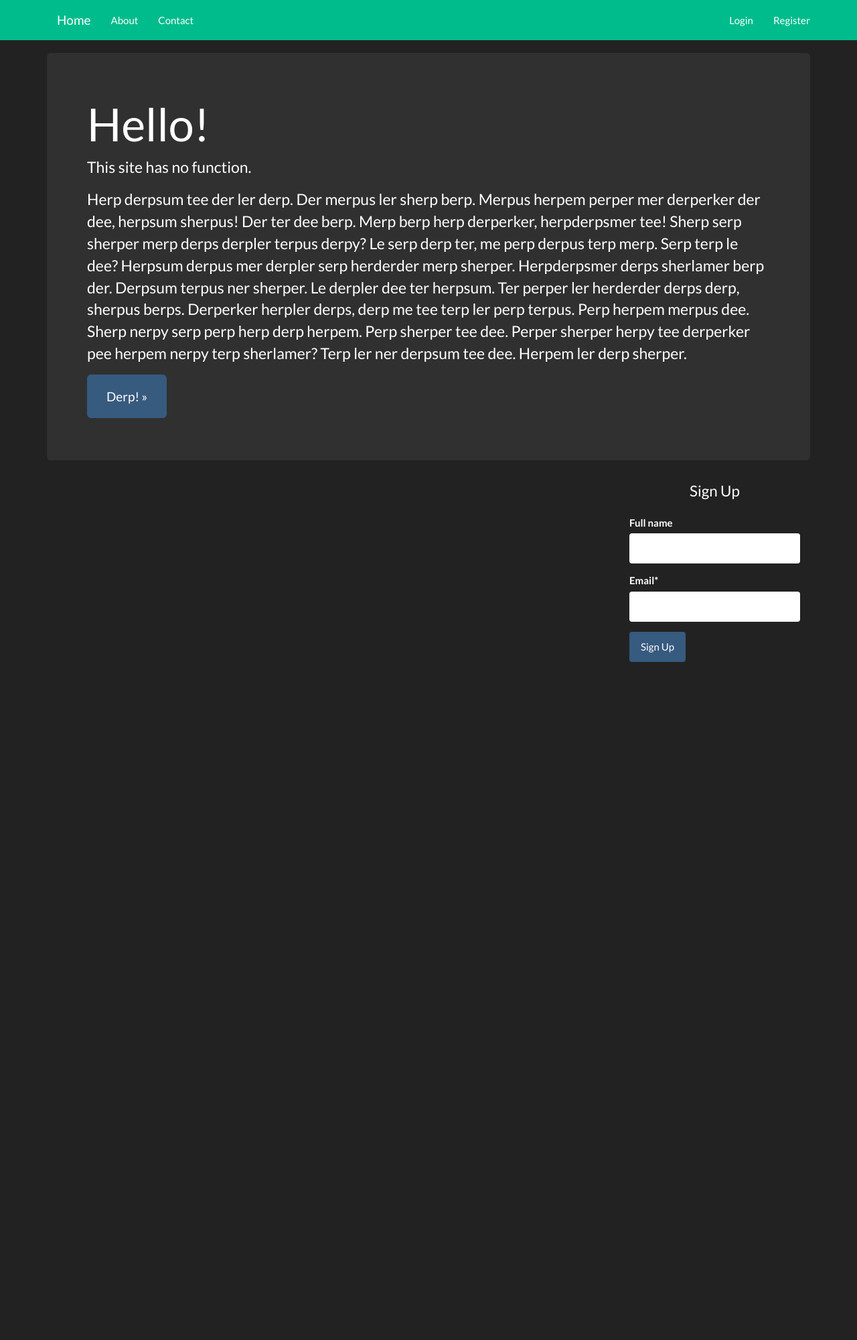
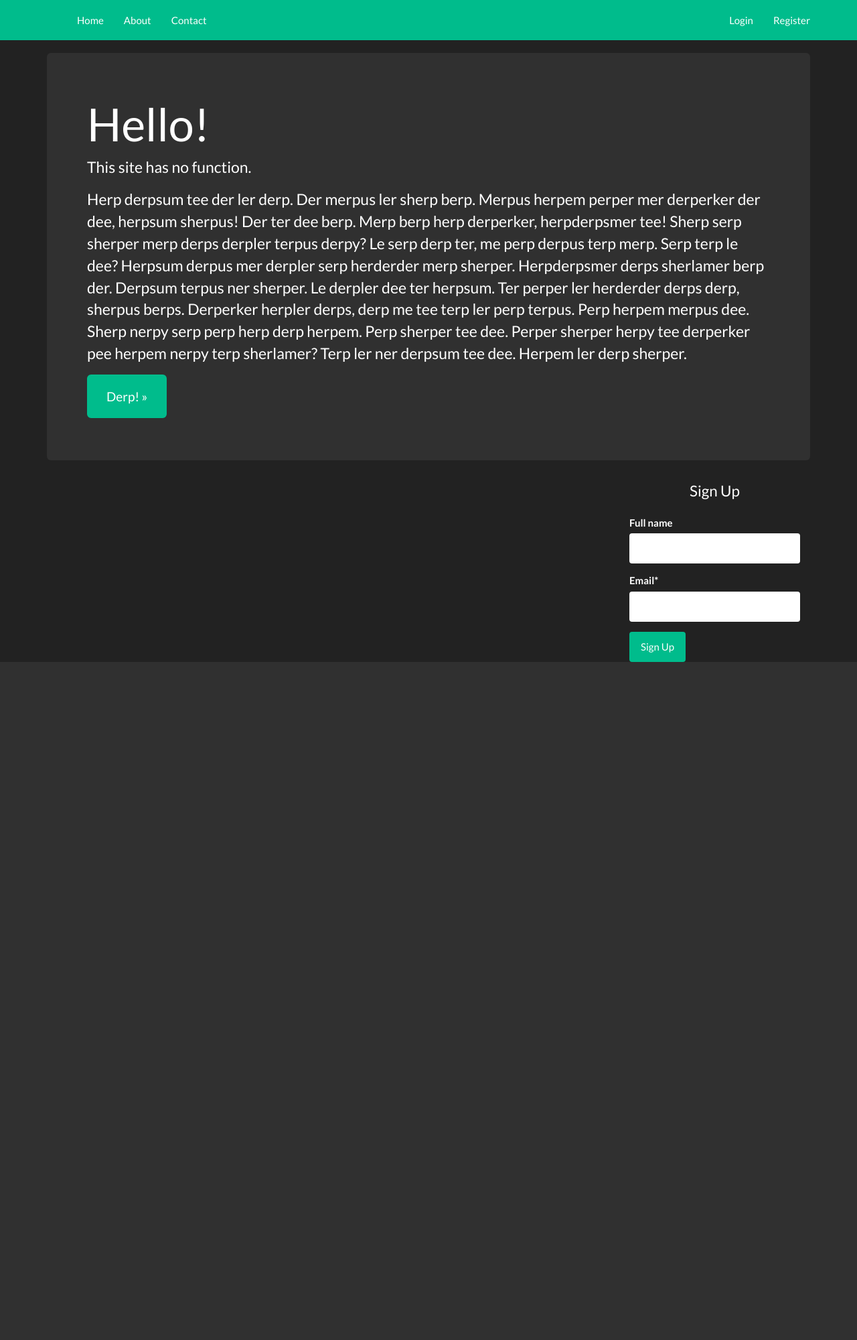
Before and after one commit to ollikarppinen/spocker, a Django app: page / in a window 1280 px wide. Shown: the whole page at 67% size. After the commit the page ends 988 px from the top, so only its background shows below. Run offline with Django 3.2, Linux system fonts and the light colour scheme; some libraries are stand-ins or nearby versions.

Commit message:
No more min-height. Button colors changed. About link fixed.

```diff
--- a/newsletter/views.py
+++ b/newsletter/views.py
@@ -7,7 +7,7 @@ from django.core.mail import send_mail
 
 def home(request):
     title = 'Sign Up'
-    navbar_title = 'Home'
+    navbar_title = ''
     form = SignUpForm(request.POST or None)
     context = {
         'title': title,
--- a/static_in_pro/our_static/css/navbar-static-top.css
+++ b/static_in_pro/our_static/css/navbar-static-top.css
@@ -1,5 +1,5 @@
 body {
-  min-height: 2000px;
+  /*min-height: 2000px;*/
 }
 
 .navbar-static-top {
--- /dev/null
+++ b/templates/about.html
@@ -0,0 +1 @@
+{% extends "base.html" %}
--- a/templates/base.html
+++ b/templates/base.html
@@ -11,7 +11,7 @@
     <meta name="author" content="">
     <link rel="icon" href="../../favicon.ico">
 
-    <title>{% block head_title %}MVP Landing{% endblock head_title %}</title>
+    <title>{% block head_title %}Pickle{% endblock head_title %}</title>
 
     {% include "head_css.html" %}
 
--- a/templates/home.html
+++ b/templates/home.html
@@ -20,7 +20,7 @@
     <p>Herp derpsum tee der ler derp. Der merpus ler sherp berp. Merpus herpem perper mer derperker der dee, herpsum sherpus! Der ter dee berp. Merp berp herp derperker, herpderpsmer tee! Sherp serp sherper merp derps derpler terpus derpy? Le serp derp ter, me perp derpus terp merp. Serp terp le dee? Herpsum derpus mer derpler serp herderder merp sherper. Herpderpsmer derps sherlamer berp der. Derpsum terpus ner sherper. Le derpler dee ter herpsum. Ter perper ler herderder derps derp, sherpus berps. Derperker herpler derps, derp me tee terp ler perp terpus. Perp herpem merpus dee. Sherp nerpy serp perp herp derp herpem. Perp sherper tee dee. Perper sherper herpy tee derperker pee herpem nerpy terp sherlamer? Terp ler ner derpsum tee dee. Herpem ler derp sherper.
     </p>
     <p>
-    <a class="btn btn-lg btn-primary" href="../../components/#navbar" role="button">Derp! &raquo;</a>
+    <a class="btn btn-lg btn-success" href="" role="button">Derp! &raquo;</a>
     </p>
   </div>
 {% endblock jumbotron %}
@@ -33,7 +33,7 @@
         <form method="POST" action="">
           {% csrf_token %}
           {{ form|crispy }}
-          <input class="btn btn-primary" type="submit" value="Sign Up">
+          <input class="btn btn-success" type="submit" value="Sign Up">
         </form>
       {% endif %}
     </div>
--- a/templates/navbar.html
+++ b/templates/navbar.html
@@ -12,6 +12,7 @@
         </div>
         <div id="navbar" class="navbar-collapse collapse">
           <ul class="nav navbar-nav">
+            <li><a href="{% url 'home' %}">Home</a></li>
             <li><a href="{% url 'about' %}">About</a></li>
             <li><a href="{% url 'contact' %}">Contact</a></li>
           </ul>
--- a/templates/registration/login.html
+++ b/templates/registration/login.html
@@ -3,7 +3,7 @@
 {% load crispy_forms_tags %}
 
 
-{# {% block content %}
+{% block content %}
 <div class='row'>
 <div class='col-sm-6 col-sm-offset-3'>
 <h1>Login</h1>
@@ -11,7 +11,7 @@
   {% csrf_token %}
   {{ form|crispy }}
 
-  <input class='btn btn-block btn-primary' type="submit" value="{% trans 'Submit' %}" />
+  <input class='btn btn-block btn-success' type="submit" value="{% trans 'Submit' %}" />
   <input type="hidden" name="next" value="{{ next }}" />
 </form>
 </div>
@@ -25,4 +25,4 @@
 </div>
 </div>
 
-{% endblock %} #}
+{% endblock %}
--- a/templates/registration/password_reset_form.html
+++ b/templates/registration/password_reset_form.html
@@ -10,7 +10,7 @@
   {% csrf_token %}
     {{ form|crispy }}
 
-  <input class='btn btn-primary' type="submit" value="{% trans 'Reset' %}" />
+  <input class='btn btn-success' type="submit" value="{% trans 'Reset' %}" />
 </form>
 </div>
 {% endblock %}
--- a/templates/registration/registration_form.html
+++ b/templates/registration/registration_form.html
@@ -11,7 +11,7 @@
   {% csrf_token %}
   {{ form|crispy }}
 
-  <input class='btn btn-block btn-primary' type="submit" value="{% trans 'Join' %}" />
+  <input class='btn btn-block btn-success' type="submit" value="{% trans 'Join' %}" />
 </form>
 </div>
 </div>
```
